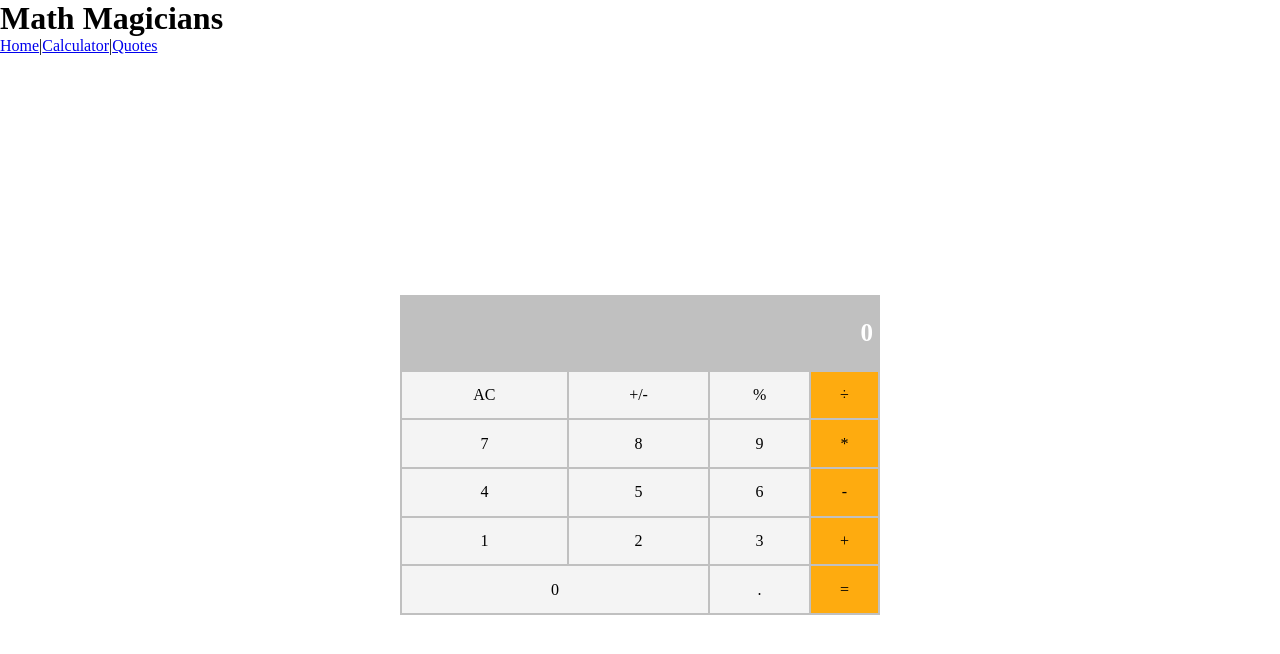
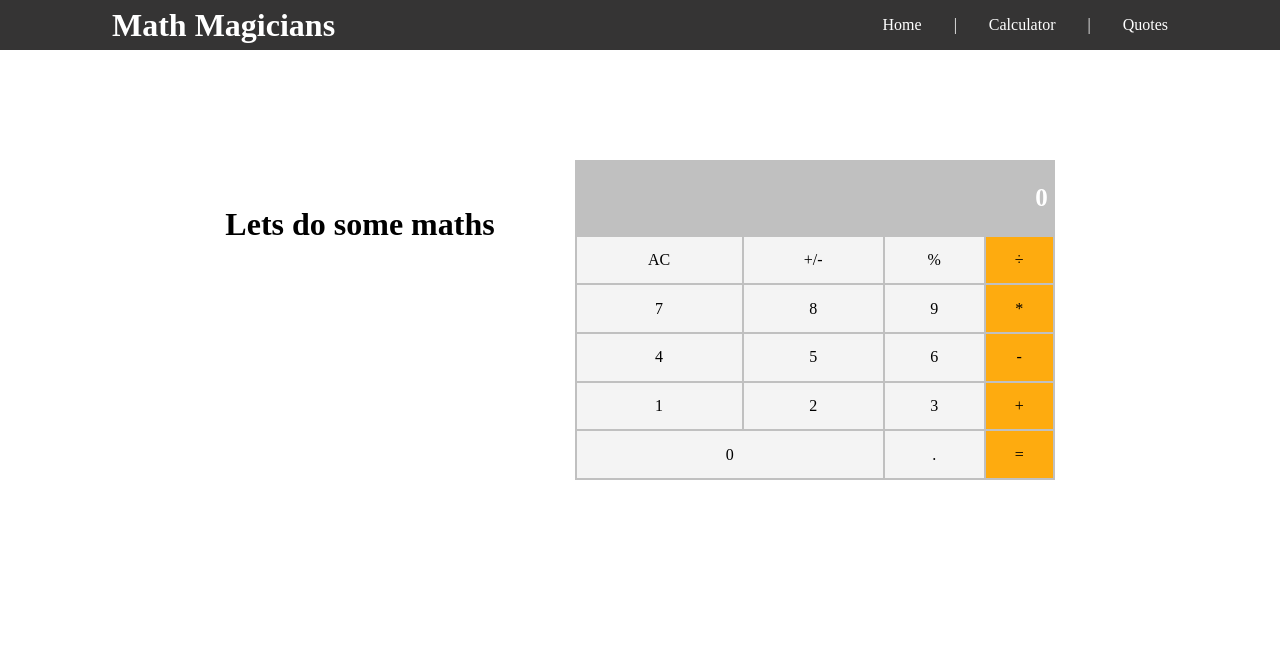
Before and after one commit to anyepeter/math-magician, a React (Create React App) app: page /calculator in a window 1280 px wide. Shown: the top 654 px of the page. Built offline with nearby package versions, Linux system fonts and the light colour scheme.

Commit message:
style the calculator page

```diff
--- a/src/components/calculator.js
+++ b/src/components/calculator.js
@@ -23,7 +23,9 @@ const Calculator =() => {
       <>
       <div> <Navigation /></div>
 
+
       <div className="calculator-container">
+        <h1>Lets do some maths</h1>
         <table>
           <tr className="table-row">
             <th colSpan="4" className="table-header">
--- a/src/index.css
+++ b/src/index.css
@@ -10,8 +10,11 @@
   display: flex;
   height: 100vh;
   justify-content: center;
-  align-items: center;
-  flex-direction: column;
+  align-items: baseline;
+  flex-direction: row;
+  gap: 5rem;
+  padding: 10em ;
+
 }
 
 table {
--- a/src/pages/navbar.js
+++ b/src/pages/navbar.js
@@ -1,5 +1,6 @@
 import React from 'react';
 import { Link } from 'react-router-dom';
+import '../Cssmodules/navbar.css';
 
 function Navigation() {
   return (
```
